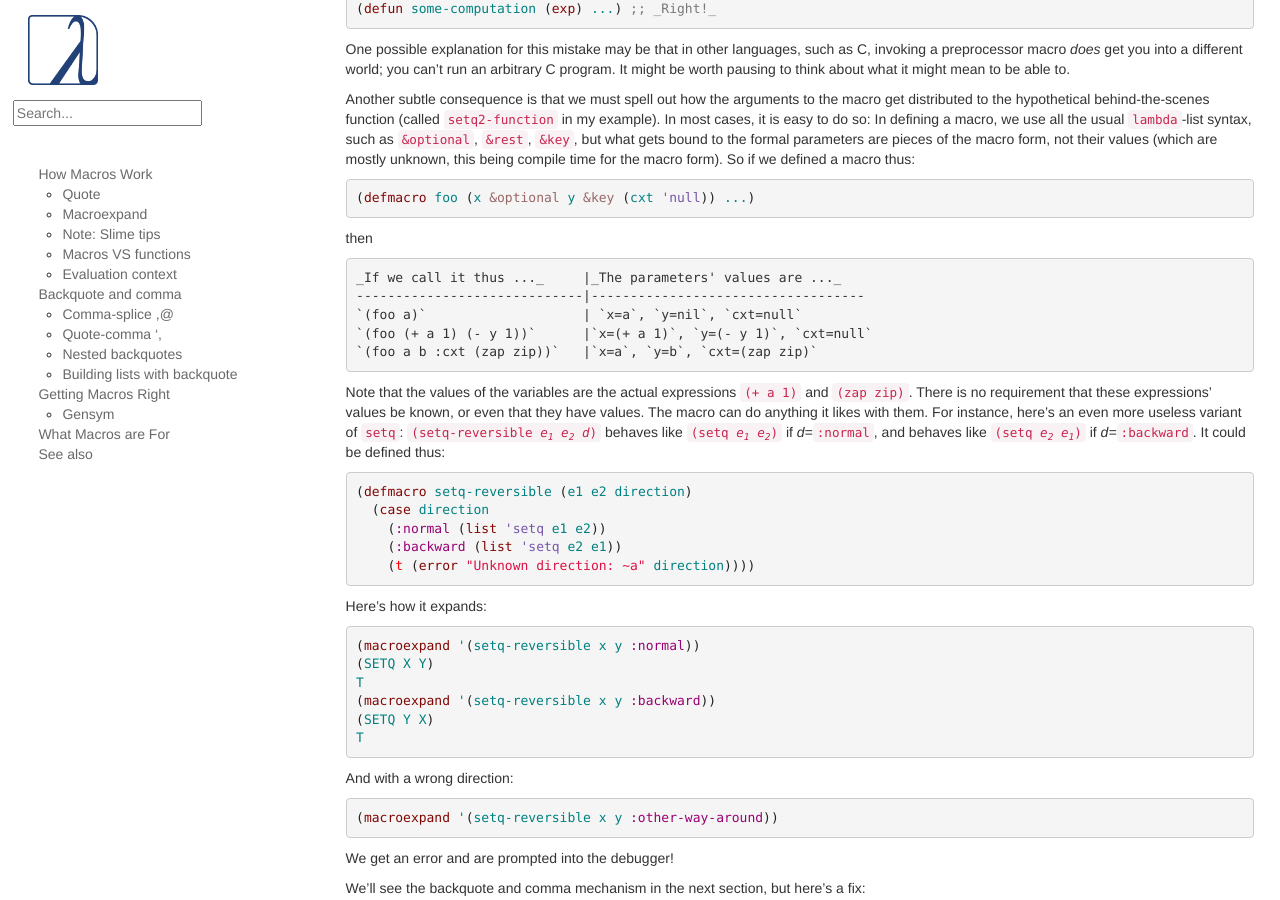
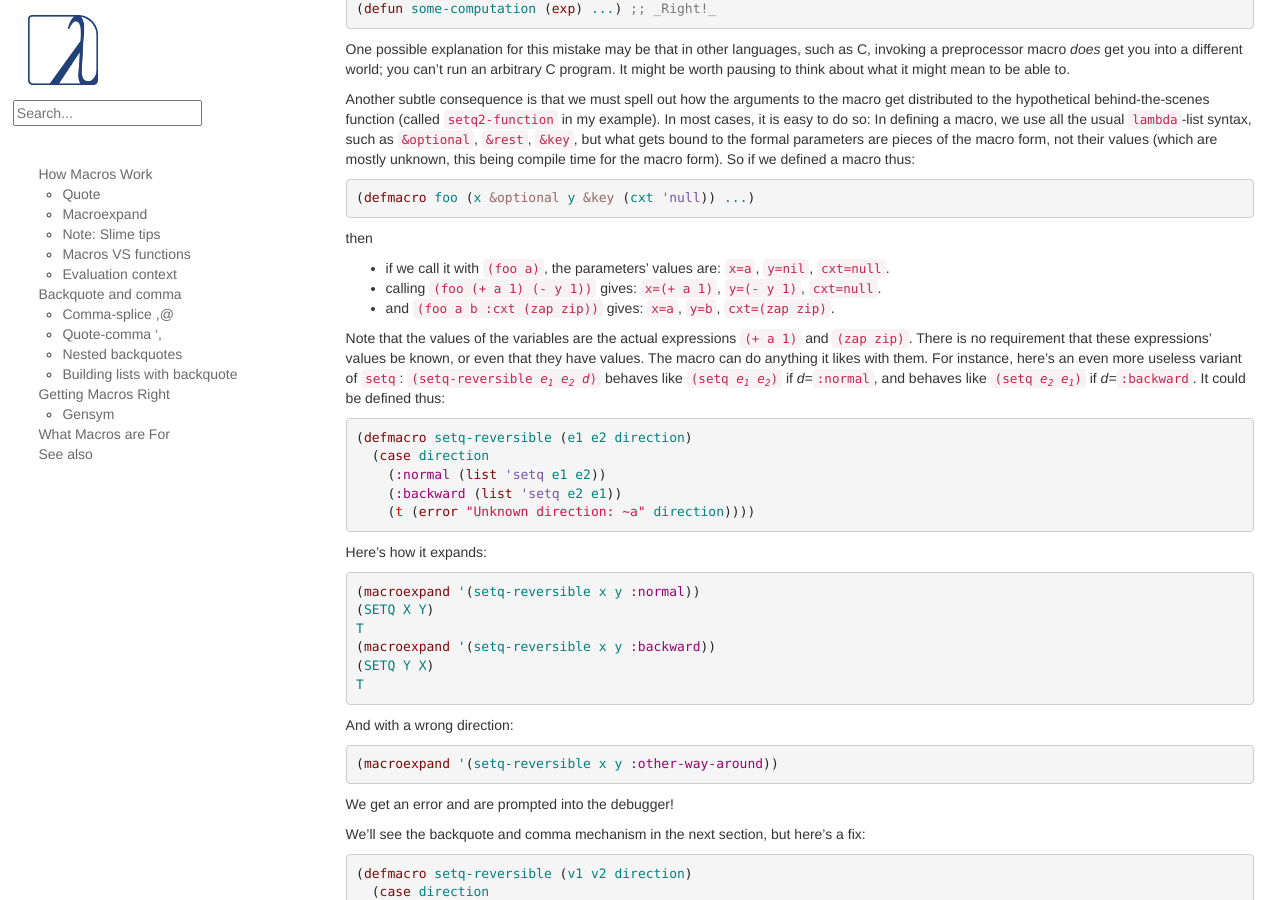
Before and after one commit to LispCookbook/cl-cookbook, a Jekyll site: the page built from macros.md, in a window 1280 px wide and 900 px high, scrolled down 3017 px. Built offline with Jekyll 4.4.1, drawn with Linux system fonts in a browser that asks for light colours.

Commit message:
macros: don't use a markdown table.
fixes #484

````diff
--- a/macros.md
+++ b/macros.md
@@ -176,13 +176,9 @@ Another subtle consequence is that we must spell out how the arguments to the ma
 
 then
 
-```
-_If we call it thus ..._     |_The parameters' values are ..._
------------------------------|-----------------------------------
-`(foo a)`                    | `x=a`, `y=nil`, `cxt=null`
-`(foo (+ a 1) (- y 1))`      |`x=(+ a 1)`, `y=(- y 1)`, `cxt=null`
-`(foo a b :cxt (zap zip))`   |`x=a`, `y=b`, `cxt=(zap zip)`
-```
+- if we call it with `(foo a)`, the parameters' values are: `x=a`, `y=nil`, `cxt=null`.
+- calling  `(foo (+ a 1) (- y 1))` gives: `x=(+ a 1)`, `y=(- y 1)`, `cxt=null`.
+- and `(foo a b :cxt (zap zip))` gives: `x=a`, `y=b`, `cxt=(zap zip)`.
 
 
 Note that the values of the variables are the actual expressions `(+ a 1)` and `(zap zip)`. There is no requirement that these expressions' values be known, or even that they have values. The macro can do anything it likes with them. For instance, here's an even more useless variant of `setq`: <code>(setq-reversible <i>e<sub>1</sub></i> <i>e<sub>2</sub></i> <i>d</i>)</code> behaves like <code>(setq <i>e<sub>1</sub></i> <i>e<sub>2</sub></i>)</code> if <i>d=</i><code>:normal</code>, and behaves like <code>(setq <i>e<sub>2</sub></i> <i>e<sub>1</sub></i>)</code> if _d=_`:backward`. It could be defined thus:
````
